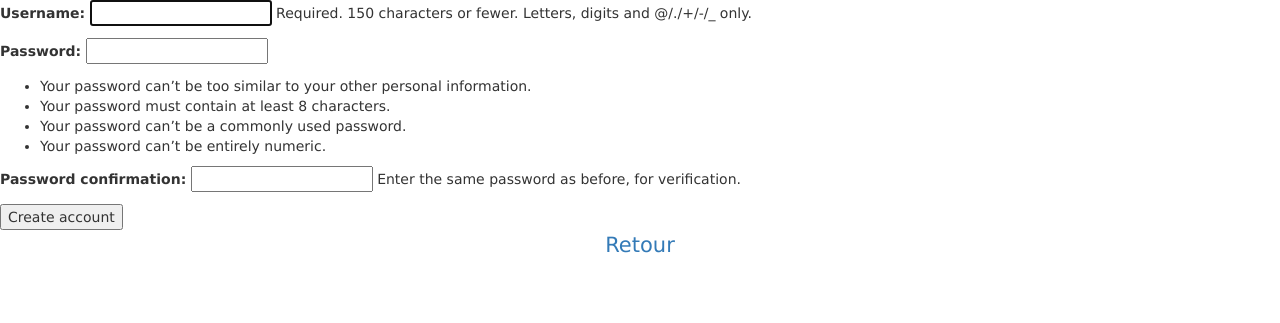
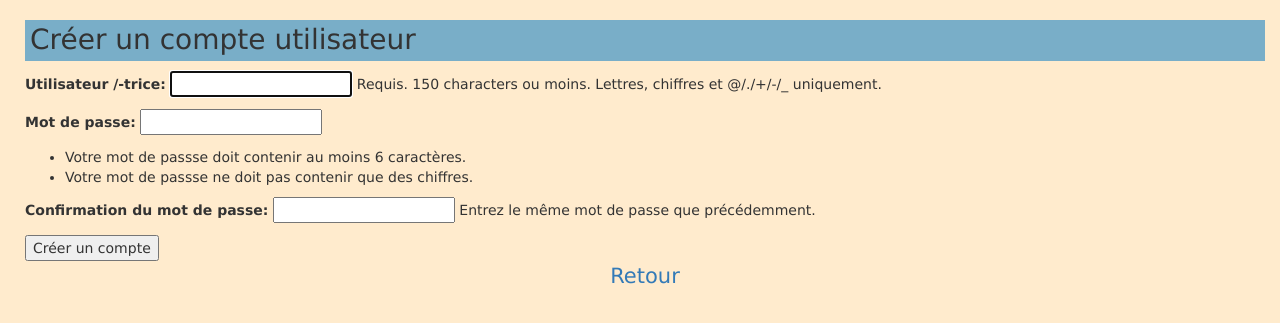
Before and after one commit to OlivierGaillard/conciergerie, a Django app: page /accounts/new-user/ in a window 1280 px wide. Shown: the top 323 px of the page. Run offline with Django 3.2, Linux system fonts and the light colour scheme; some libraries are stand-ins or nearby versions.

Commit message:
French translation of UserCreation

```diff
--- a/accounts/templates/accounts/login.html
+++ b/accounts/templates/accounts/login.html
@@ -3,7 +3,7 @@
 block_page
 {% endblock %}
 {% block content %}
-<h1>Login</h1>
+<h1>Connexion</h1>
 <form action="{% url "accounts:login" %}" method="post">
   {% csrf_token %}
   {{ form.as_p }}
--- a/accounts/templates/accounts/user_registration.html
+++ b/accounts/templates/accounts/user_registration.html
@@ -1,8 +1,12 @@
 {% extends "base.html" %}
+{% block bodyclass %}
+block_page
+{% endblock %}
 {% block content %}
+<h1>Créer un compte utilisateur</h1>
 <form action="" method="POST">
 {% csrf_token %}
     {{ form.as_p }}
-    <input type="submit" value="Create account"/>
+    <input type="submit" value="Créer un compte"/>
 </form>
 {% endblock %}
--- a/accounts/views.py
+++ b/accounts/views.py
@@ -3,9 +3,39 @@ from django.views.generic import CreateView
 from django.shortcuts import reverse
 
 
+class MyUserCreationForm(UserCreationForm):
+
+    class Meta(UserCreationForm.Meta):
+        labels = {
+            'username' : 'Utilisateur /-trice',
+        }
+
+        help_texts = {
+
+            'username' : 'Requis. 150 characters ou moins. Lettres, chiffres et @/./+/-/_  uniquement.'
+        }
+
+
+    def __init__(self, *args, **kwargs):
+        super(MyUserCreationForm, self).__init__(*args, **kwargs)
+
+        self.fields['password1'].label = "Mot de passe"
+        help_txt_passwd1 = """<ul>
+                <li>Votre mot de passse doit contenir au moins 6 caractères.</li>
+                <li>Votre mot de passse ne doit pas contenir que des chiffres.</li>
+                </ul>"""
+        self.fields['password1'].help_text = help_txt_passwd1
+        help_txt_passwd2 = '''Entrez le même mot de passe que précédemment.'''
+
+        self.fields['password2'].label = "Confirmation du mot de passe"
+        self.fields['password2'].help_text = help_txt_passwd2
+
+
+
 
 class UserRegistrationView(CreateView):
-    form_class = UserCreationForm
+    #form_class = UserCreationForm
+    form_class = MyUserCreationForm
     template_name = 'accounts/user_registration.html'
 
     def get_success_url(self):
--- a/templates/index.html
+++ b/templates/index.html
@@ -11,7 +11,7 @@ block_page
     <li> <a href="conciergerie/createtv">Ajouter un travail</a></li>
     <li> <a href="conciergerie/about">A propos</a></li>
         {% if request.user.is_authenticated %}
-	      <li><a href="{% url "accounts:logout" %}" title="Quitter">Quitter</a></li>
+	      <li><a href="{% url "accounts:logout" %}" title="Quitter ce site">Se déconnecter</a></li>
 	    {% else %}
 	      <li><a href="{% url "accounts:login" %}" title="Login">Connexion</a></li>
           <li><a href="accounts/new-user">S'enregister</a></li>
```
